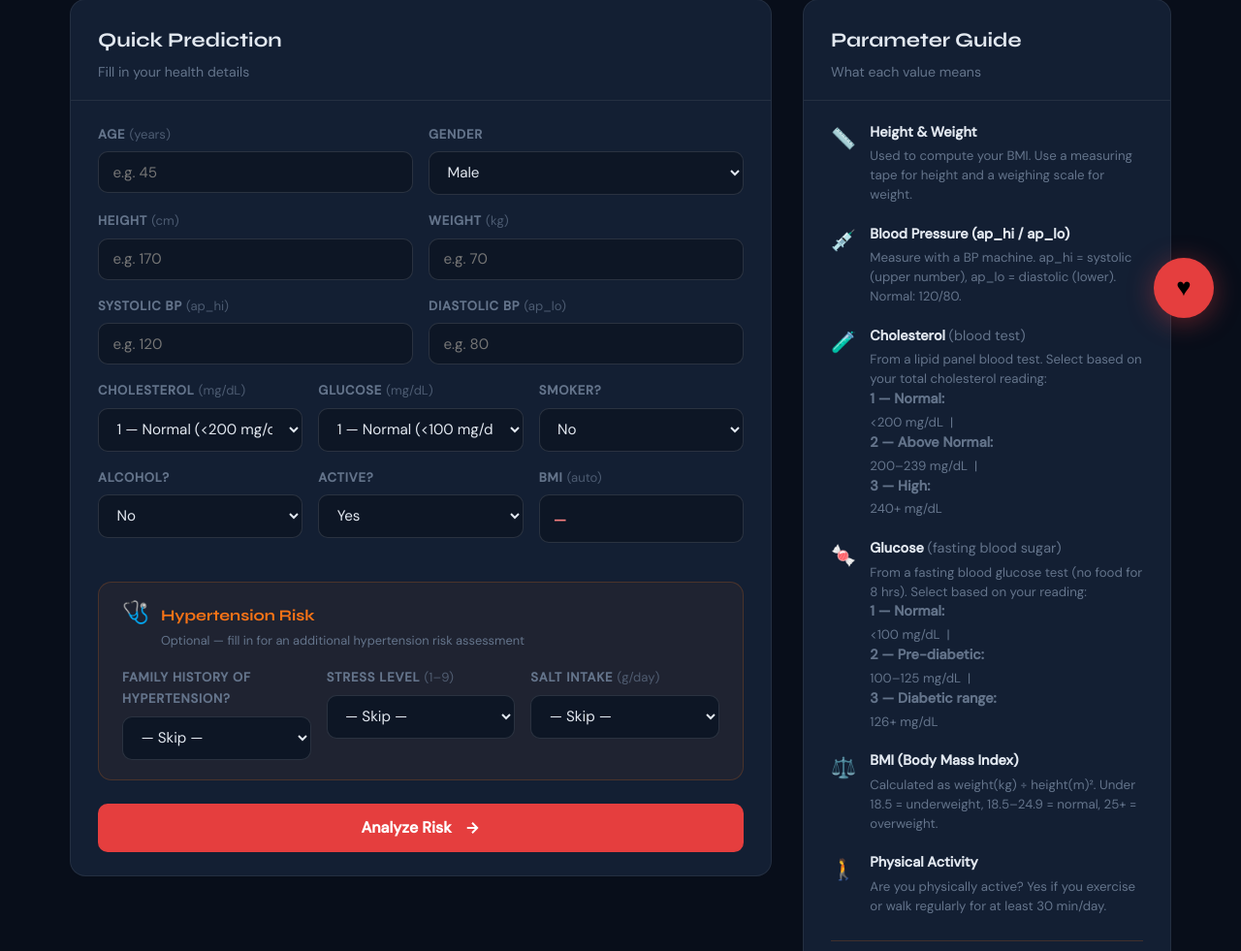
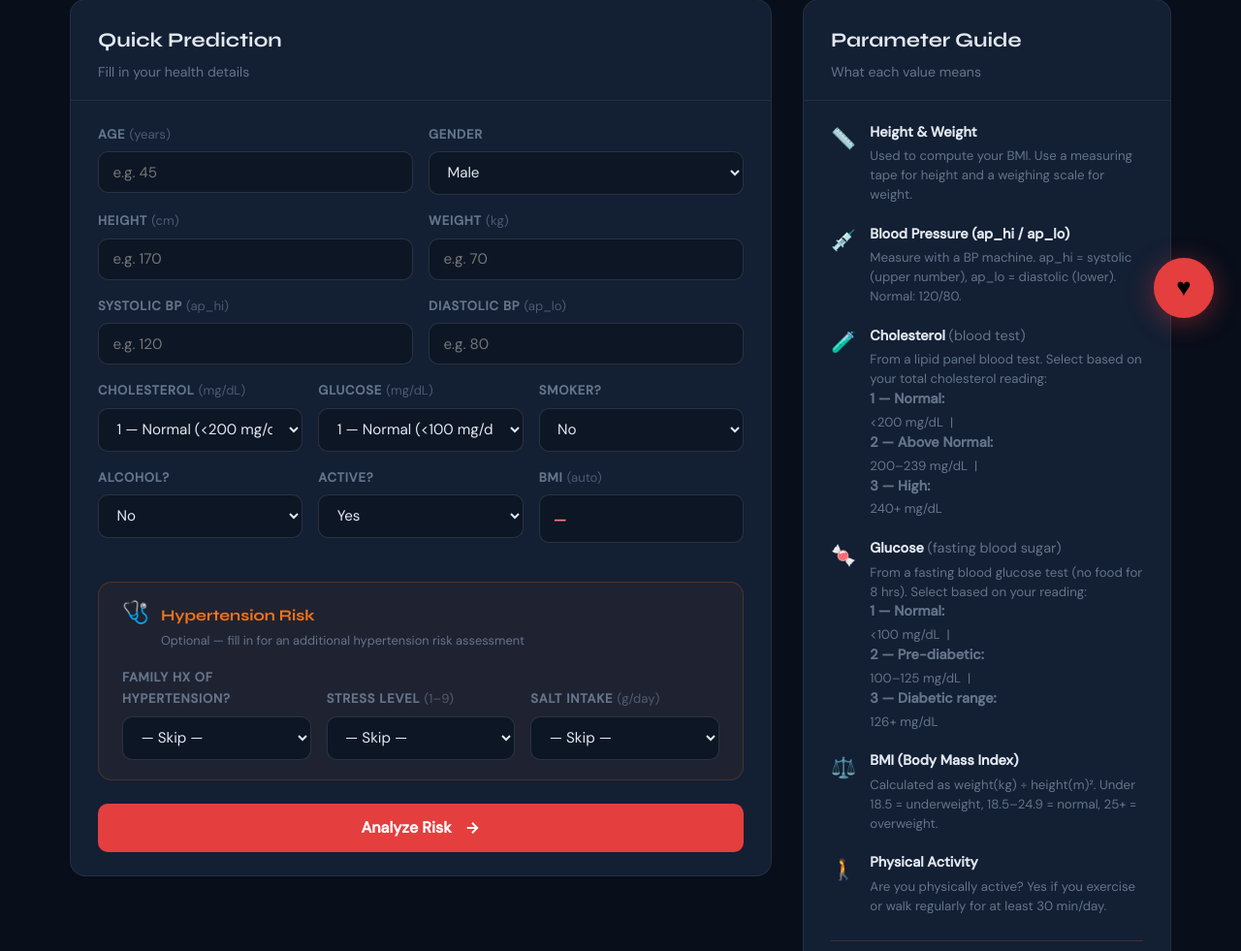
Before and after one commit to yakew7/Cardiovascular-disease-prediction, a Flask app: page / in a window 1280 px wide. Shown: the part 444-1425 px from the top of the page at 97% size. Run offline with Flask 3, Linux system fonts and the light colour scheme.

Commit message:
Made it cleaner

```diff
--- a/static/Style.css
+++ b/static/Style.css
@@ -245,12 +245,6 @@ a { color: inherit; text-decoration: none; }
 
 .form-row.three {
   grid-template-columns: 1fr 1fr 1fr;
-  align-items: start;
-}
-
-.hyper-section .form-row.three {
-  grid-template-columns: repeat(3, minmax(0, 1fr));
-  align-items: start;
 }
 
 .field-group {
@@ -1213,6 +1207,16 @@ background: rgba(249,115,22,0.05);
 border: 1px solid rgba(249,115,22,0.2);
 border-radius: 14px;
 }
+/* Make all 3 hypertension dropdowns align at the same height
+   by stretching field-groups and pushing selects to the bottom */
+.hyper-section .form-row.three {
+  align-items: stretch;
+}
+.hyper-section .field-group {
+  display: flex;
+  flex-direction: column;
+  justify-content: flex-end;
+}
 .hyper-section-header {
 display: flex;
 align-items: flex-start;
--- a/templates/Index.html
+++ b/templates/Index.html
@@ -144,7 +144,7 @@
             </div>
             <div class="form-row three">
               <div class="field-group">
-                <label>Family History of Hypertension?</label>
+                <label>Family Hx of Hypertension?</label>
                 <select name="family_history">
                   <option value="">— Skip —</option>
                   <option value="Yes">Yes</option>
```
